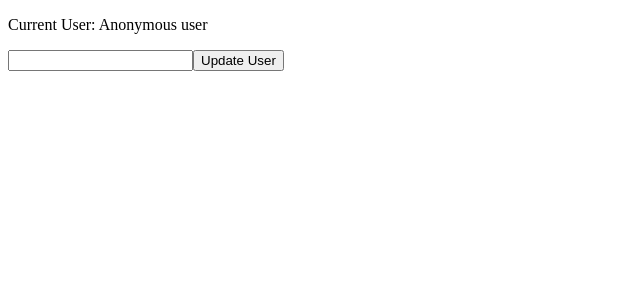
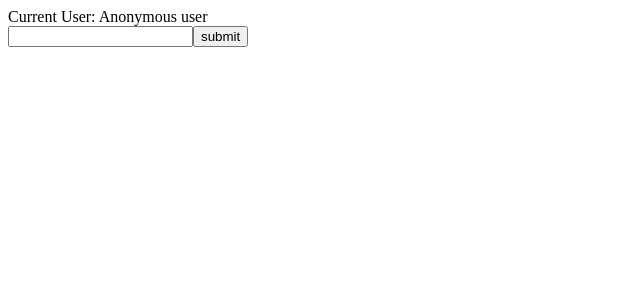
Before and after one commit to muxlisa-maxmudova/react19-updates, a React (Vite) app: page / in a window 1280 px wide. Shown: the top 300 px of the page, without its empty margins (0-640 px from the left). Built offline with nearby package versions, Linux system fonts and the light colour scheme.

Commit message:
rewrote myself

```diff
--- a/src/App.jsx
+++ b/src/App.jsx
@@ -1,38 +1,31 @@
 import React, {useState} from 'react'
 import {updateNameInDB} from "./api.js";
-function App(){
-    const [input, setInput] = useState('')
+const App = () => {
     const [name, setName] = useState(
         ()=>JSON.parse(localStorage.getItem('name'))||'Anonymous user'
     )
-    function handleChange(e){
-        setInput(e.target.value)
-    }
-    async function handleSubmit(e){
-        e.preventDefault()
-        try {
-            const newName = updateNameInDB(input)
-            setName(newName)
-            setInput('')
-        } catch (error) {
-            console.error(error.message)
+    async function handleSubmit(formAction) {
+        try{
+            const newName = updateNameInDB(formAction.get("name"));
+            setName(newName);
+        }
+        catch(error){
+            console.error(error);
         }
     }
     return (
-        <div>
-            <p className={'username'}>
-                Current User: <span>{name}</span>
-            </p>
-            <form onSubmit={handleSubmit}>
+        <>
+            Current User: {name}
+            <form action={handleSubmit}>
                 <input
-                    onChange={handleChange}
-                    type = "text"
-                    required/>
+                type="text"
+                name="name"
+                />
                 <button type="submit">
-                    Update User
+                    submit
                 </button>
             </form>
-        </div>
+        </>
     )
 }
 export default App
```
